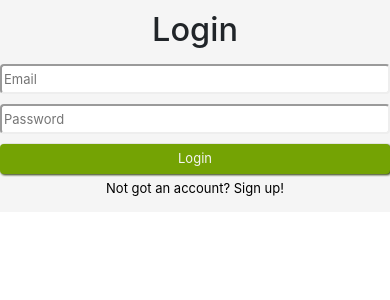
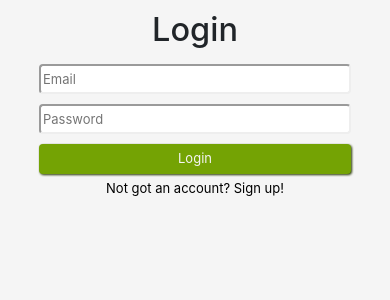
Before and after one commit to SGreenland/e-commercePERNstack, a React (Create React App) app in the folder clientside/: page /login in a window 390 px wide. Shown: the top 300 px of the page. Built offline with nearby package versions, Linux system fonts and the light colour scheme.

Commit message:
sort out background

```diff
--- a/clientside/src/App.css
+++ b/clientside/src/App.css
@@ -1,14 +1,11 @@
 body,
 html {
   margin: 0 auto;
+  background: whitesmoke;
 }
 
 html {
   overflow-y: scroll;
-}
-#root {
-  height: 100vh;
-  background: whitesmoke;
 }
 
 h1 {
@@ -103,6 +100,7 @@ input:focus {
 .loginForm {
   min-width: 280px;
   max-width: 420px;
+  width: 80%;
 }
 
 a {
@@ -122,7 +120,7 @@ button a:hover {
 .prodContainer {
   position: relative;
   top: 100px;
-  background: whitesmoke;
+  /* background: whitesmoke; */
 }
 .products {
   display: flex;
@@ -361,9 +359,6 @@ progress {
   table {
     width: 90%;
   }
-  #root {
-    height: 100%;
-  }
 }
 
 @counter-style banana {
```
